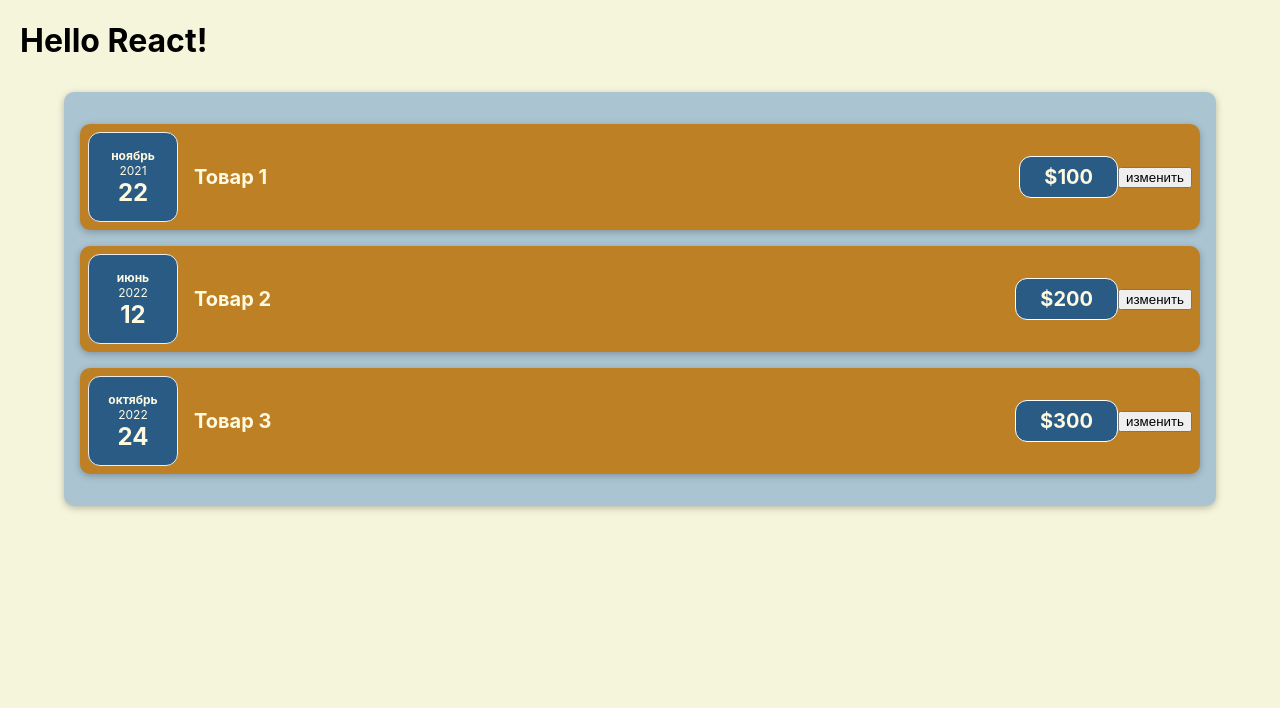
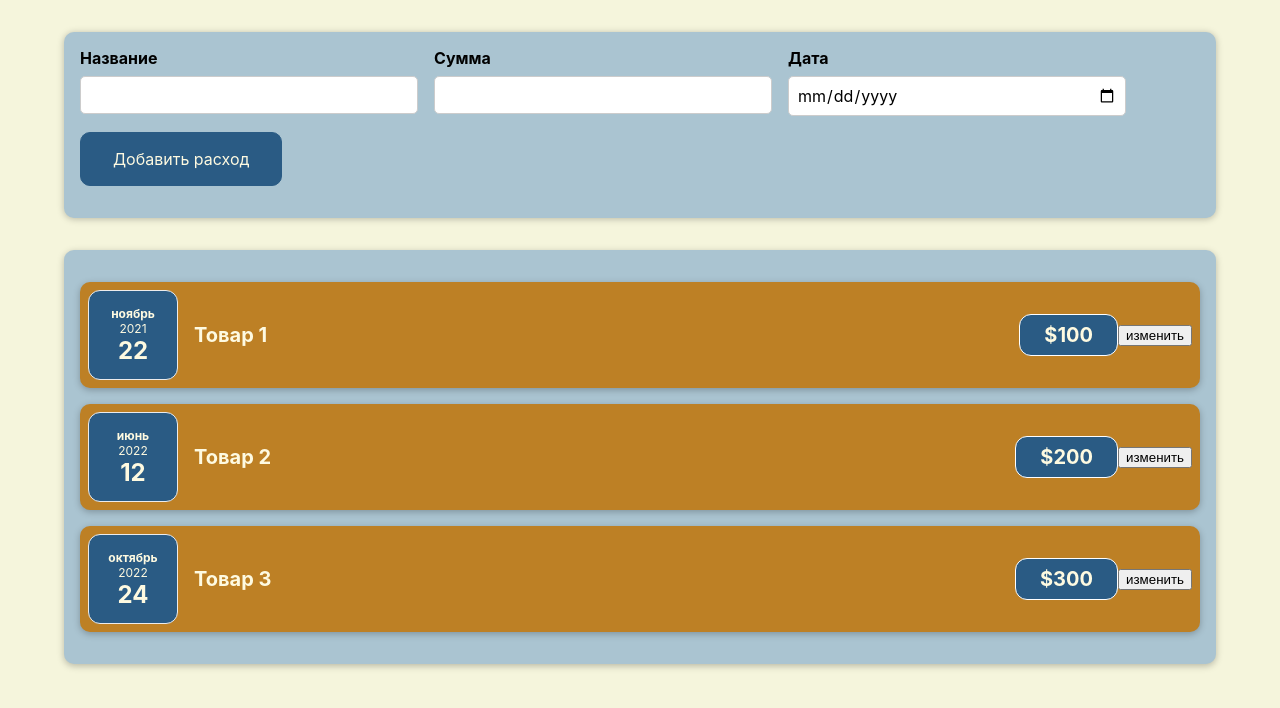
Before and after one commit to iamAndreyGavrilov/react-course-app, a React (Create React App) app: page / in a window 1280 px wide. Shown: the top 708 px of the page. Built offline with nearby package versions, Linux system fonts and the light colour scheme.

Commit message:
добавление form

```diff
--- a/src/App.js
+++ b/src/App.js
@@ -1,3 +1,4 @@
+import NewCost from "./components/NewCost/NewCost";
 import Costs from "./components/Costs/Costs";
 
 const App = () => {
@@ -21,7 +22,7 @@ const App = () => {
 
   return (
     <div>
-      <h1>Hello React!</h1>
+      <NewCost />
       <Costs costs={costs} />
     </div>
   );
--- /dev/null
+++ b/src/components/NewCost/CostForm.css
@@ -0,0 +1,26 @@
+.new-cost__controls {
+  display: flex;
+  flex-wrap: wrap;
+  gap: 1rem;
+  margin-bottom: 1rem;
+  text-align: left;
+}
+
+.new-cost__control label {
+  font-weight: bold;
+  margin-bottom: 0.5rem;
+  display: block;
+}
+
+.new-cost__control input {
+  font: inherit;
+  padding: 0.5rem;
+  border-radius: 5px;
+  border: 1px solid #ccc;
+  width: 20rem;
+  max-width: 100%;
+}
+
+.new-cost__actions {
+  text-align: left;
+}
--- /dev/null
+++ b/src/components/NewCost/CostForm.js
@@ -0,0 +1,27 @@
+import "./CostForm.css";
+
+const CostForm = () => {
+  return (
+    <form>
+      <div className="new-cost__controls">
+        <div className="new-cost__control">
+          <label>Название</label>
+          <input type="text" />
+        </div>
+        <div className="new-cost__control">
+          <label>Сумма</label>
+          <input type="number" min="0.01" step="0.01" />
+        </div>
+        <div className="new-cost__control">
+          <label>Дата</label>
+          <input type="date" min="2019-01-01" step="2022-12-31" />
+        </div>
+        <div className="new-cost__actions">
+          <button type="submit">Добавить расход</button>
+        </div>
+      </div>
+    </form>
+  );
+};
+
+export default CostForm;
--- /dev/null
+++ b/src/components/NewCost/NewCost.css
@@ -0,0 +1,27 @@
+.new-cost {
+  background-color: #aac4d1;
+  padding: 1rem;
+  margin: 2rem auto;
+  width: 70rem;
+  max-width: 95%;
+  border-radius: 10px;
+  text-align: center;
+  box-shadow: 0 1px 7px rgba(0, 0, 0, 0.25);
+}
+
+.new-cost button {
+  font: inherit;
+  cursor: pointer;
+  padding: 1rem 2rem;
+  border: 1px solid #2a5b84;
+  background-color: #2a5b84;
+  color: #fefae1;
+  border-radius: 10px;
+  margin-right: 3px;
+}
+
+.new-cost button:hover,
+.new-cost button:active {
+  background-color: #2a5c84b2;
+  border-color: #2a5c84b2;
+}
--- /dev/null
+++ b/src/components/NewCost/NewCost.js
@@ -0,0 +1,12 @@
+import CostForm from "./CostForm";
+import "./NewCost.css";
+
+const NewCost = () => {
+  return (
+    <div className="new-cost">
+      <CostForm />
+    </div>
+  );
+};
+
+export default NewCost;
```
